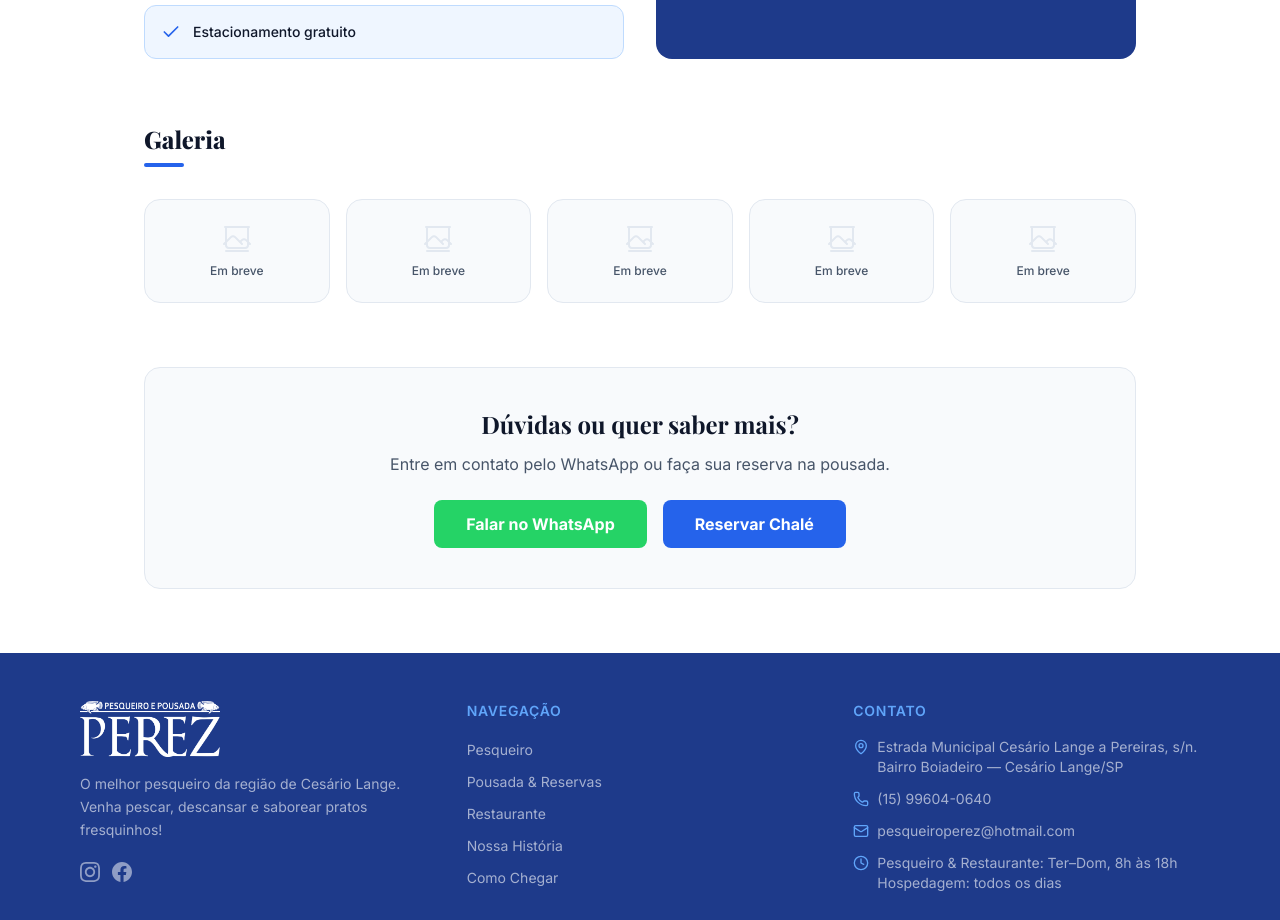
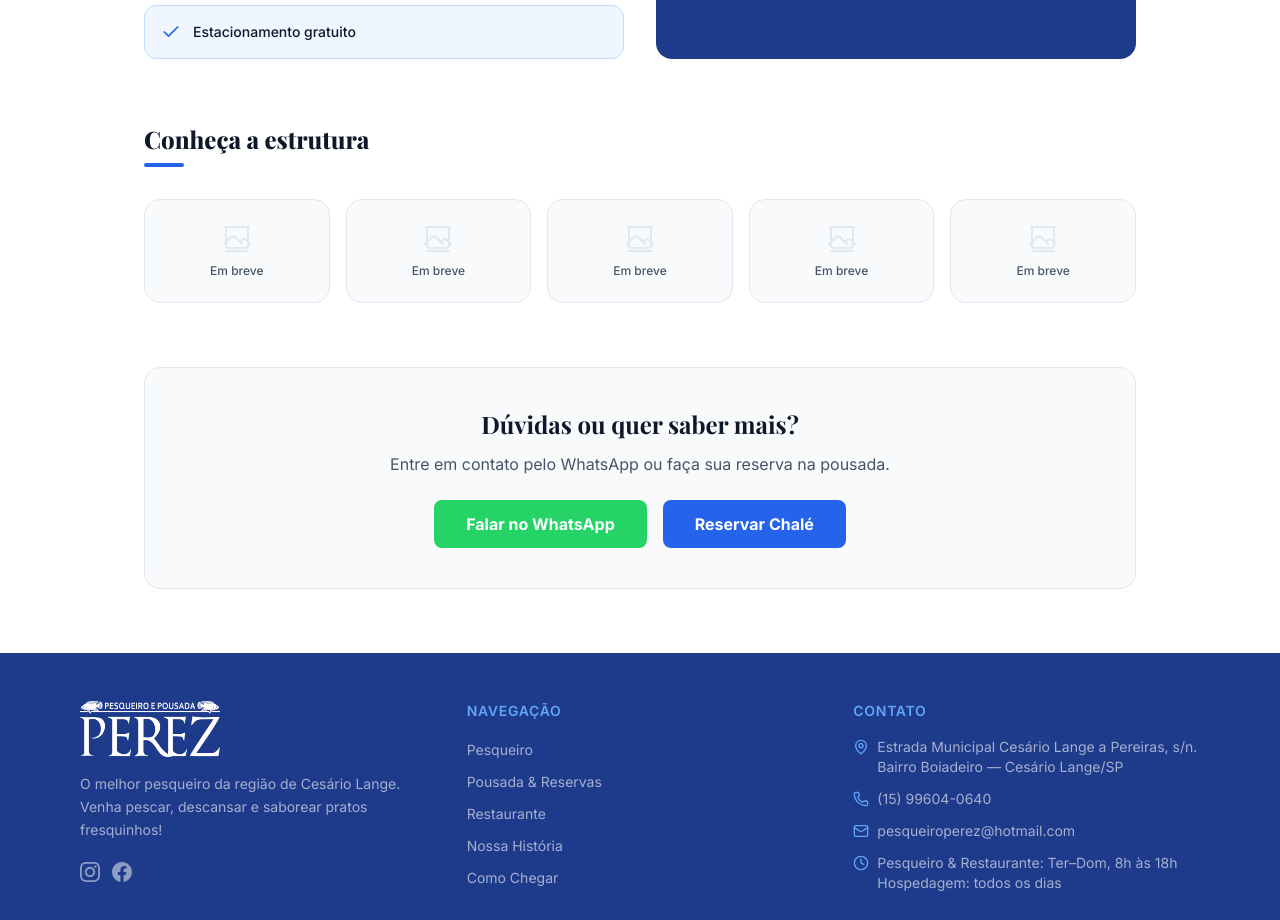
Before and after one commit to kaueperes/pesqueiroperez, a Next.js app: page /pesqueiro in a window 1280 px wide. Shown: the part 1886-2806 px from the top of the page. Built offline with nearby package versions, Linux system fonts and the light colour scheme.

Commit message:
fix: renomear galeria do pesqueiro para Conheça a estrutura

```diff
--- a/src/app/pesqueiro/page.tsx
+++ b/src/app/pesqueiro/page.tsx
@@ -105,7 +105,7 @@ export default function PesqueiroPage() {
 
         {/* Galeria */}
         <section>
-          <h2 className="text-2xl font-extrabold text-texto mb-2">Galeria</h2>
+          <h2 className="text-2xl font-extrabold text-texto mb-2">Conheça a estrutura</h2>
           <div className="w-10 h-1 bg-azul-medio mb-8 rounded-full" />
           <GaleriaLightbox fotos={[
             { src: "", alt: "Pesqueiro Perez" },
```
